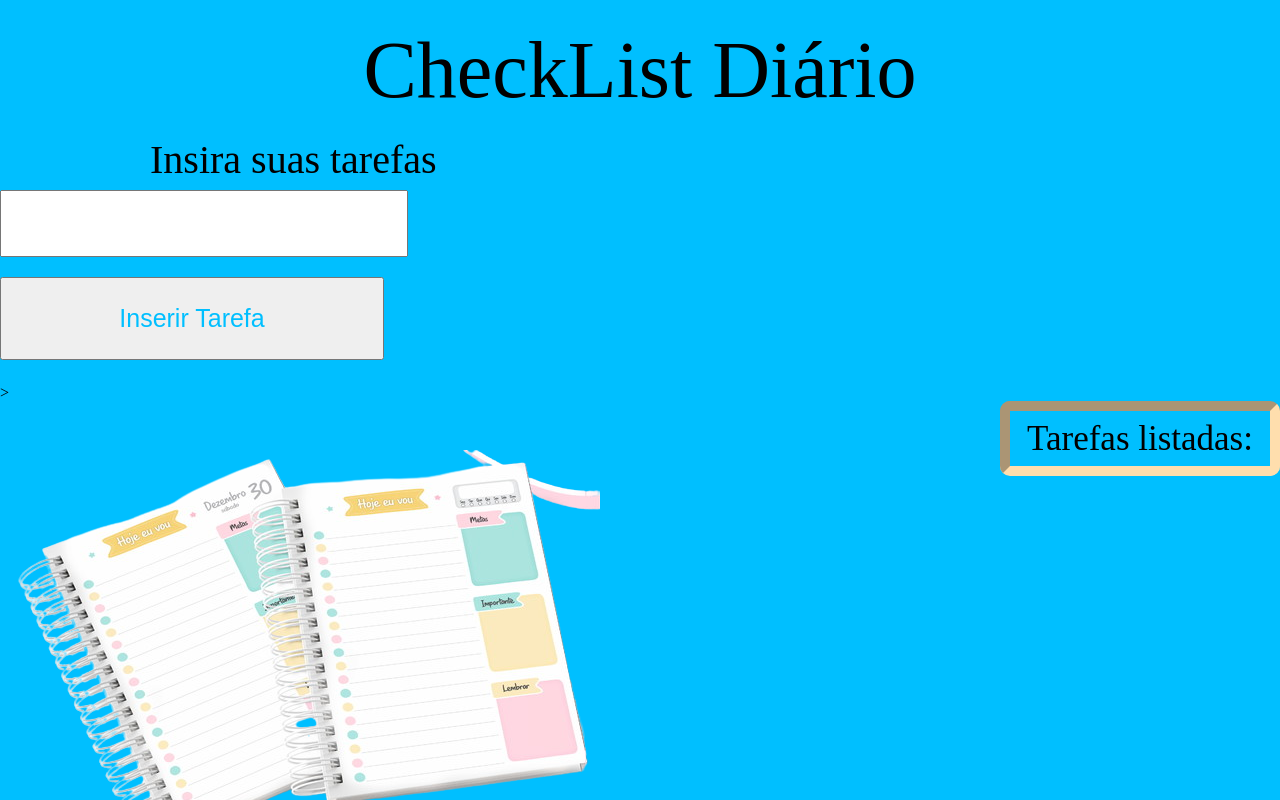
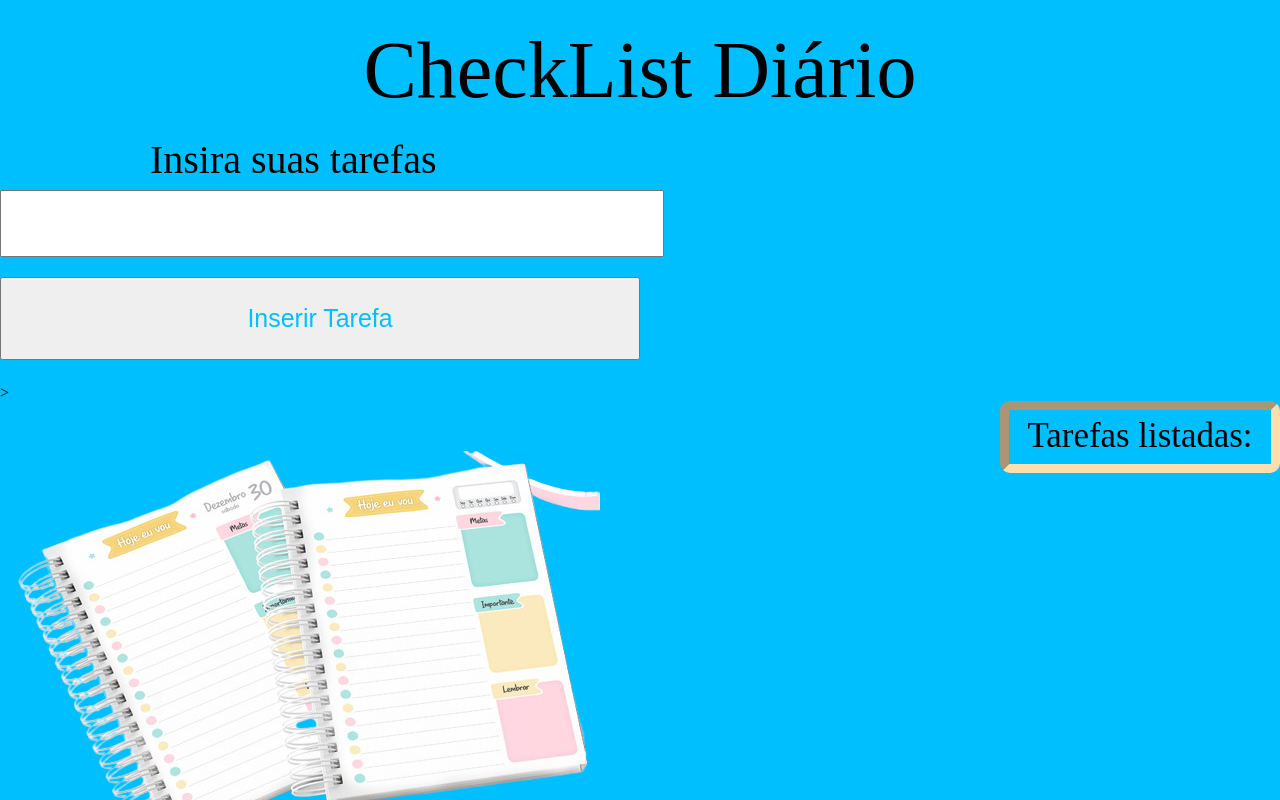
Before and after one commit to AmandaCarvalho-R/Checklist-do-dia, a plain HTML site: page index.html in a window 1280 px wide. Drawn offline with Linux system fonts and the light colour scheme.

Commit message:
Ajustando responsividade da pagina

```diff
--- a/assets/css/style.css
+++ b/assets/css/style.css
@@ -9,36 +9,36 @@ body {
     background-image: url("../img/background1.png");
     background-repeat: no-repeat;
     background-color: var(--azul);
-    background-position-y: 450px;
+    background-position-y: 28.18rem;
 
 
 }
 
 .titulo {
     font-weight: 400;
-    font-size: 80px;
+    font-size: 5rem;
     text-align: center;
-    margin: 30px 0 30px;
+    margin: 1.87rem 0 1.87rem;
     color: var(--preto);
 }
 
 .titulo__tarefa {
-    font-size: 40px;
+    font-size: 2.5rem;
     font-weight: 400;
     color: var(--preto);
-    margin-left: 150px;
+    margin-left: 9.37rem;
 
 }
 
 .tarefas__css {
-    font-size: 20px;
+    font-size: 1.25rem;
 
 
 }
 
 .adicionar input {
-    width: 30%;
-    margin: 10px 0 1em;
+    width: 50%;
+    margin: 0.62rem 0 1em;
     padding: 1em 0.5em;
     display: block;
 
@@ -46,22 +46,22 @@ body {
 }
 
 .cadastrar {
-    font-size: 25px;
+    font-size: 1.56rem;
     color: var(--azul);
-    margin-left: 50px;
+    margin-left: 3.12rem;
 
 
 }
 
 .lista {
-    font-size: 35px;
-    margin-left: 1000px;
-    border-radius: 10px;
-    border: 10px inset var(--rose);
+    font-size: 2.18rem;
+    margin-left: 62.5rem;
+    border-radius: 0.62rem;
+    border: 0.62rem inset var(--rose);
 }
 
 .lista {
-    margin: 0 0 0 1000px;
+    margin: 0 0 0 62.5rem;
     padding: 0;
 }
 
@@ -69,19 +69,19 @@ body {
 
     padding: 0.6em 2em;
     background: var(--rose);
-    border-radius: 10px;
+    border-radius: 0.62rem;
     margin: 0 0 1em;
     width: 100%;
     box-sizing: border-box;
     display:block;
     text-align: center;
     gap: 1em;
-    font-size: 30px;
+    font-size: 1.87rem;
     font-weight: 400;
     color: var(--preto);
 }
 
 .titulo__lista {
     text-align: center;
-    padding: 10px;
+    padding: 0.62rem;
 }
```
